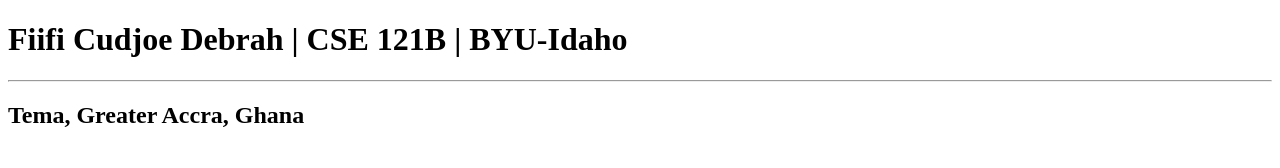
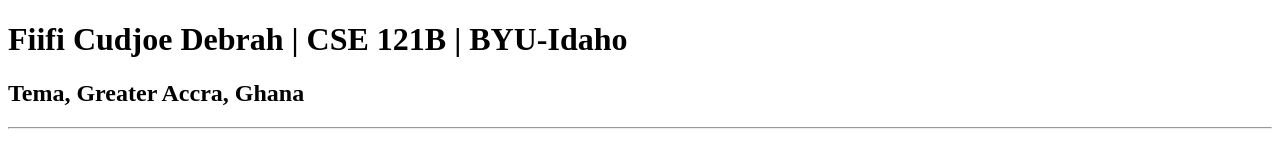
Before and after one commit to DaoLordLectrik/cse121b, a plain HTML site: page test.html in a window 1280 px wide. Drawn offline with Linux system fonts and the light colour scheme.

Commit message:
trying again

```diff
--- a/test.html
+++ b/test.html
@@ -7,7 +7,7 @@
 </head>
 <body>
     <h1>Fiifi Cudjoe Debrah | CSE 121B | BYU-Idaho</h1>
+    <h2>Tema, Greater Accra, Ghana</h2>
     <hr>
-    <h2>Tema, Greater Accra, Ghana</h2><br>
 </body>
 </html>
```
